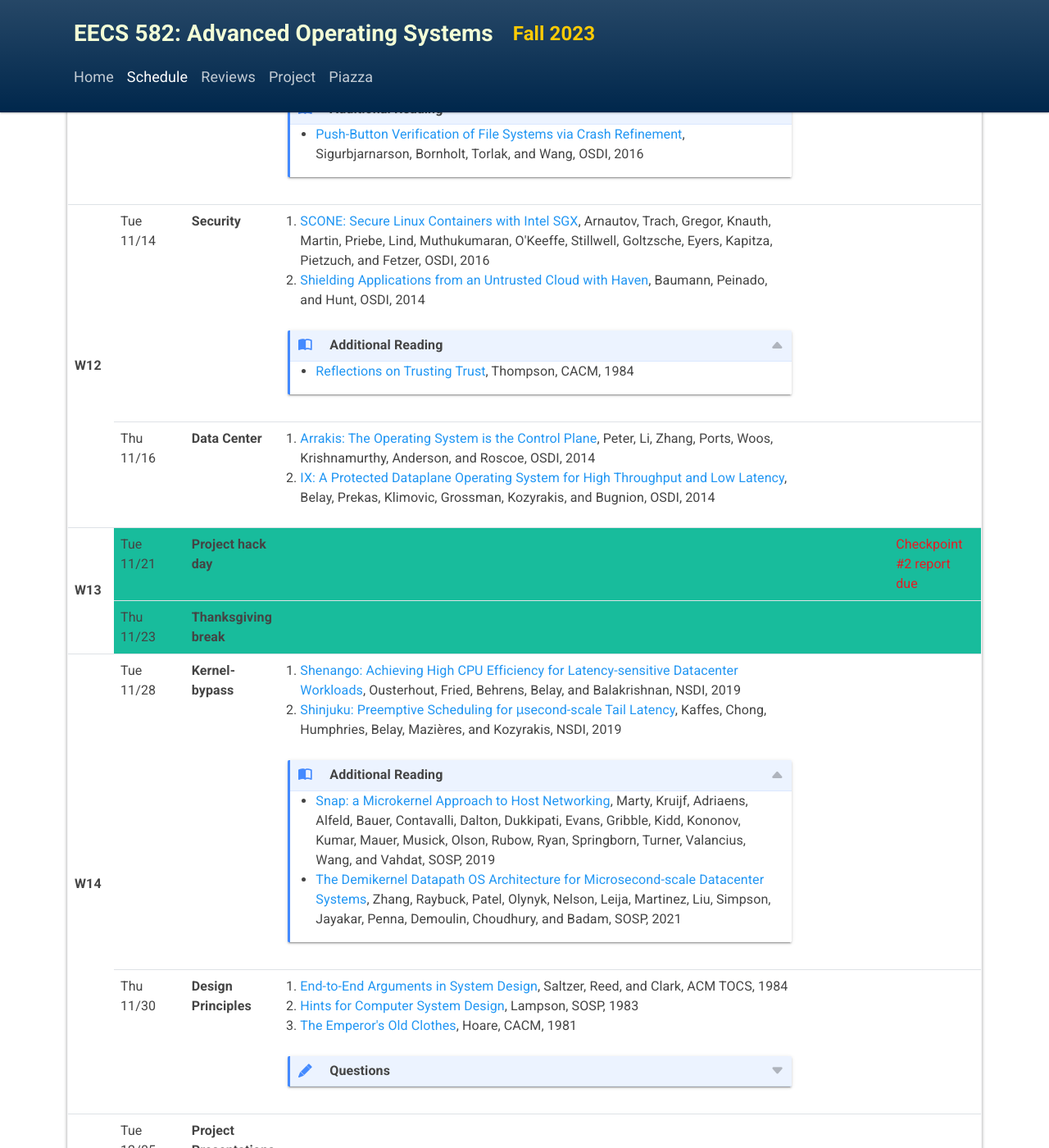
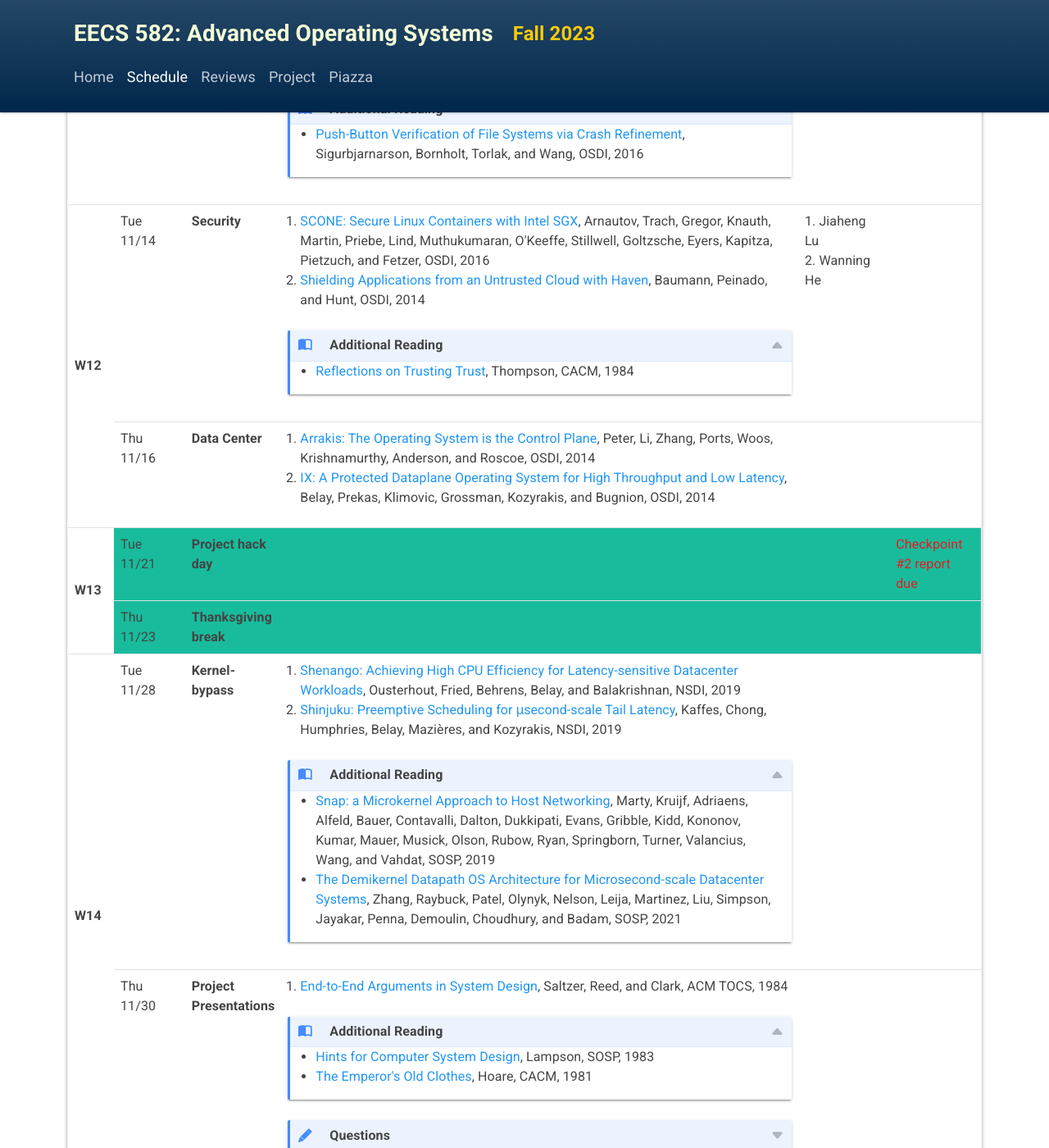
Before and after one commit to eecs582/eecs582.github.io, a Jekyll site: the page built from schedule.html, in a window 1280 px wide and 1400 px high, scrolled down 6746 px. Shown: the whole window at 82% size. Built offline with Jekyll 4.4.1, drawn with Linux system fonts in a browser that asks for light colours.

Commit message:
update schedule

```diff
--- a/schedule.html
+++ b/schedule.html
@@ -615,7 +615,7 @@ layout: schedule
           </ul>
         </details>
       </td>
-      <td></td>
+      <td>1. Jiaheng Lu<br>2. Wanning He</td>
       <td></td>
     </tr>
     <tr>
@@ -670,22 +670,24 @@ layout: schedule
     <tr>
       <td style="display:none"></td>
       <td>Thu 11/30</td>
-      <td>Design Principles</td>
+      <td>Project Presentations</td>
       <td>
         <ol>
           <li><a href="readings/end2end.pdf">End-to-End Arguments in System Design</a>, Saltzer, Reed, and Clark, ACM TOCS, 1984</li>
-          <li><a href="readings/design-hints.pdf">Hints for Computer System Design</a>, Lampson, SOSP, 1983</li>
-          <li><a href="readings/emperor.pdf">The Emperor's Old Clothes</a>, Hoare, CACM, 1981</li>
         </ol>
+        <details open class="details-reading">
+          <summary>Additional Reading</summary>
+          <ul>
+            <li><a href="readings/design-hints.pdf">Hints for Computer System Design</a>, Lampson, SOSP, 1983</li>
+            <li><a href="readings/emperor.pdf">The Emperor's Old Clothes</a>, Hoare, CACM, 1981</li>
+          </ul>
+        </details>
         <details>
           <summary>Questions</summary>
           <p>
           <strong>End-to-end argument</strong>
           <ul>
-            <li>Q1: Does the end-to-end argument suggest that we should not spend efforts making
-  functions in the low levels of a system like communication more reliable?</li>
-            <li>Q2: Give an example that you can think of or have encountered where the
-  end-to-end argument applies.</li>
+            <li>Q: Give an example from the papers we've read so far where the end-to-end argument applies.</li>
           </ul>
           </p>
         </details>
```
Also changed, not shown: other parts of schedule.html (+1 -1 lines).
